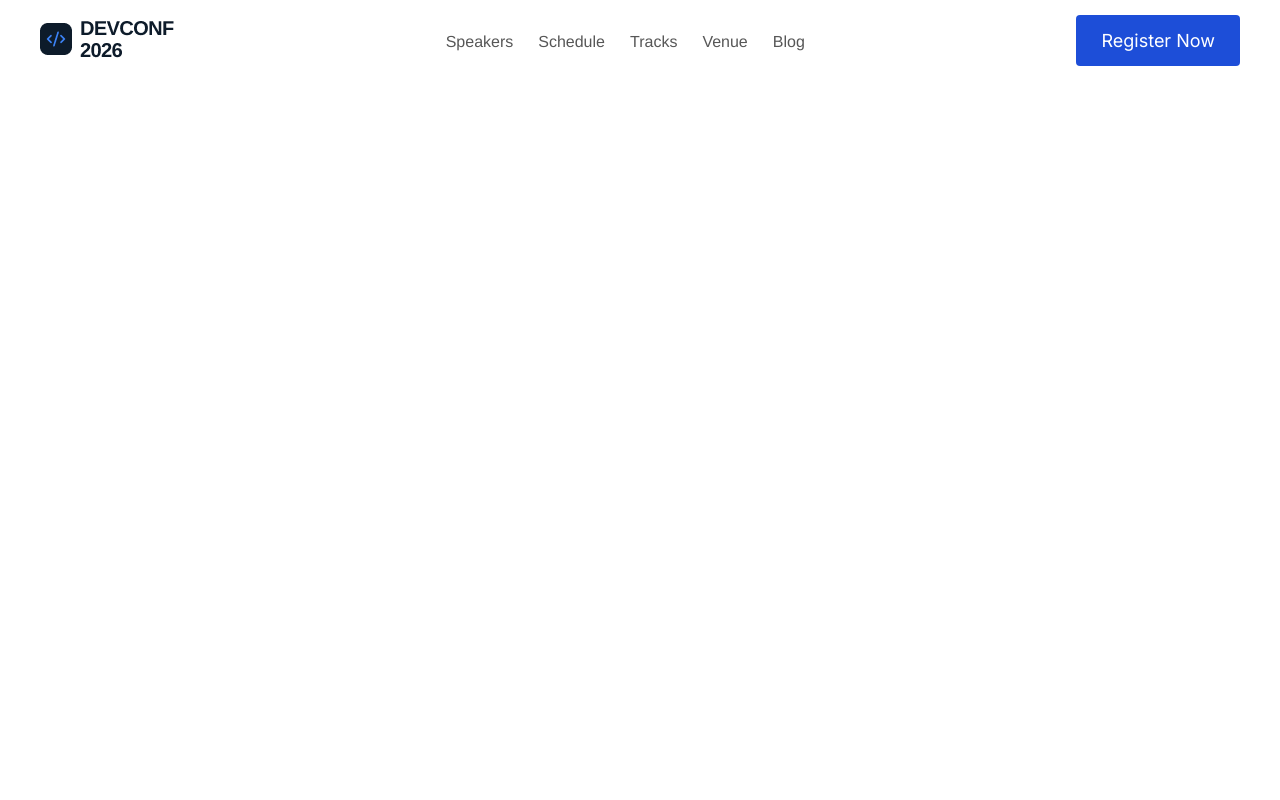
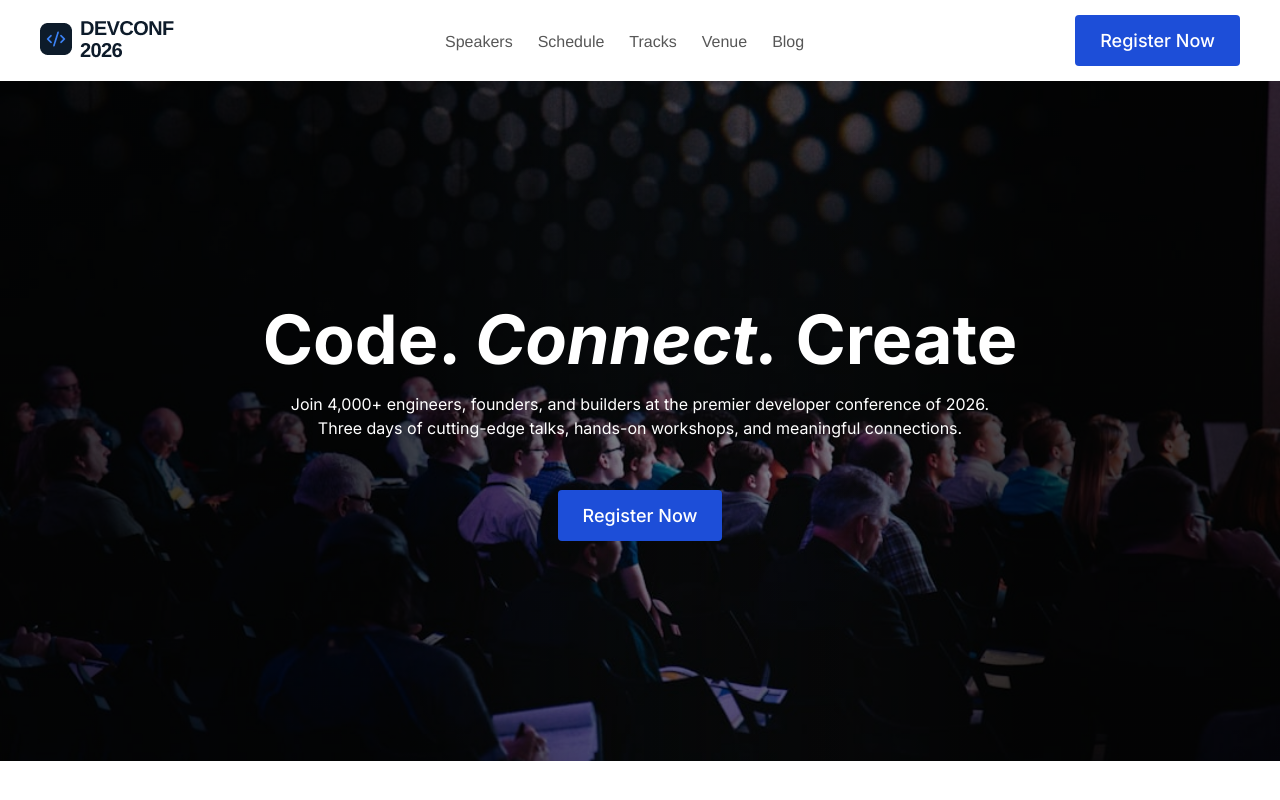
Before and after one commit to ormahbub/devconf, a plain HTML site: page index.html in a window 1280 px wide. Drawn offline with nearby package versions, Linux system fonts and the light colour scheme.

Commit message:
Added banner section with complete styling based on the assignment requirements.

```diff
--- a/index.html
+++ b/index.html
@@ -41,6 +41,21 @@
     <!-- Header Section End -->
 
     <!-- Main Content Start -->
+
+    <!-- Banner Section Start -->
+    <section id="banner_section" class="banner-section center-content">
+      <div class="container center-content">
+        <h1 class="banner-heading">Code. <em>Connect.</em> Create</h1>
+        <p class="text">
+          Join 4,000+ engineers, founders, and builders at the premier developer
+          conference of 2026. Three days of cutting-edge talks, hands-on
+          workshops, and meaningful connections.
+        </p>
+        <a href="#" class="btn">Register Now</a>
+      </div>
+    </section>
+    <!-- Banner Section End -->
+
     <!-- Main Content End -->
 
     <!-- Footer Section Start -->
--- a/style.css
+++ b/style.css
@@ -17,7 +17,7 @@
 }
 
 .container {
-  width: 1200px;
+  max-width: 1200px;
   margin: 0px auto;
 }
 
@@ -38,12 +38,21 @@ img {
   width: 100%;
 }
 
+.text {
+  font-size: 16px;
+  line-height: 24px;
+}
+
 .btn {
   font-size: 18px;
   background-color: var(--accent-color);
   padding: 15px 25px;
   color: var(--light-text);
+  font-weight: 500;
   border-radius: 4px;
+}
+.btn:hover {
+  background-color: var(--primary-color);
 }
 
 /* Reset and Default Styling End */
@@ -68,3 +77,42 @@ header nav ul a:hover {
 }
 
 /* Styling for Header Section End */
+
+/* Styling for Main Content Start */
+/* Styling for Main Content Start */
+
+/* Styling for Banner Section Start */
+.banner-section {
+  background: linear-gradient(), url("./assets/images/banner.jpg");
+}
+
+.banner-section {
+  background:
+    linear-gradient(to right, rgba(0, 0, 0, 0.75) 30%, rgba(0, 0, 0, 0) 70%),
+    linear-gradient(to right, rgba(0, 0, 0, 0) 40%, rgba(0, 0, 0, 0.75) 80%),
+    url("./assets/images/banner.jpg");
+  background-position: center center;
+  background-repeat: no-repeat;
+  background-size: cover;
+  height: 85vh;
+}
+.banner-section .banner-heading {
+  font-size: 68px;
+  color: var(--light-text);
+  line-height: 76px;
+}
+.banner-section .text {
+  color: var(--light-text);
+  text-align: center;
+  max-width: 60%;
+  margin: 15px 0 50px 0;
+}
+.banner-section .btn:hover {
+  background-color: var(--light-text);
+  color: var(--primary-color);
+}
+
+/* Styling for Banner Section End */
+
+/* Styling for Main Content End */
+/* Styling for Main Content End */
```
Also changed, not shown: assets/images/banner.jpg (added).
